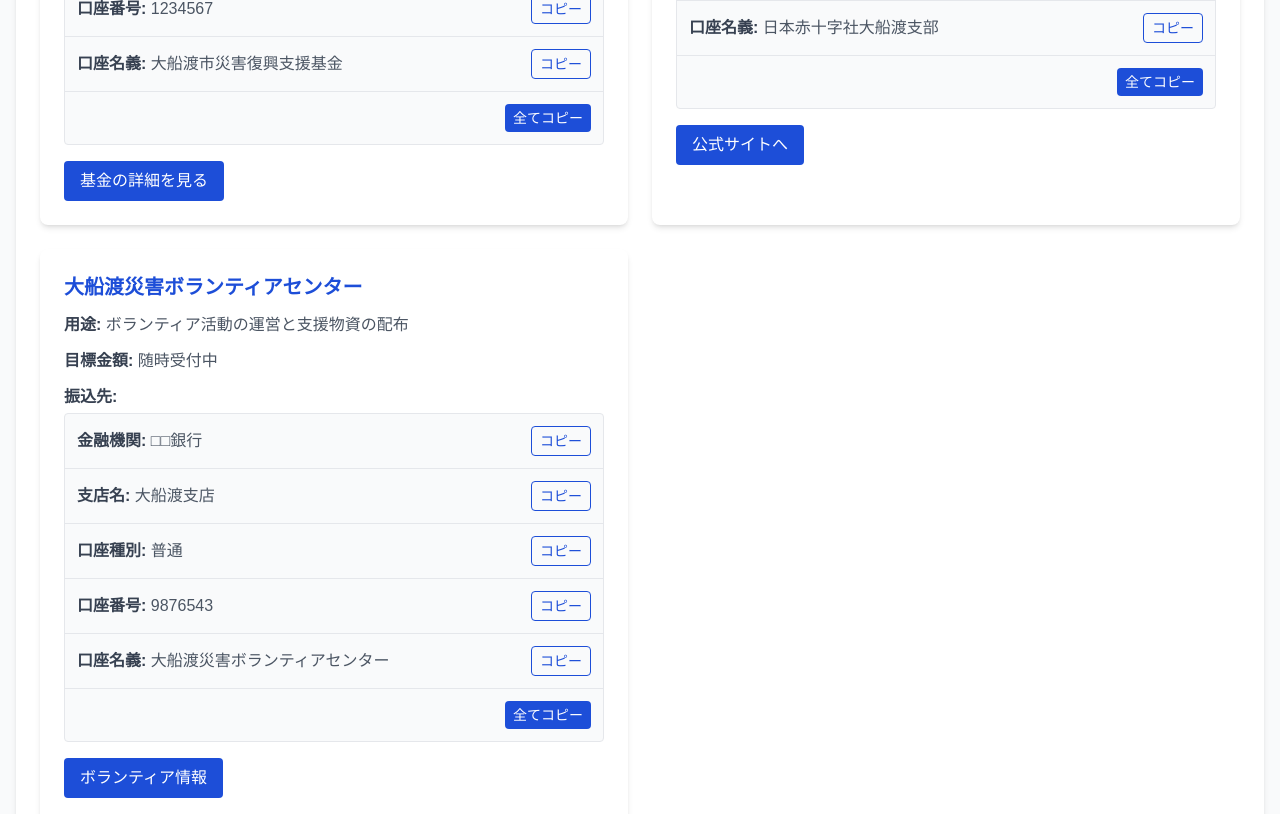
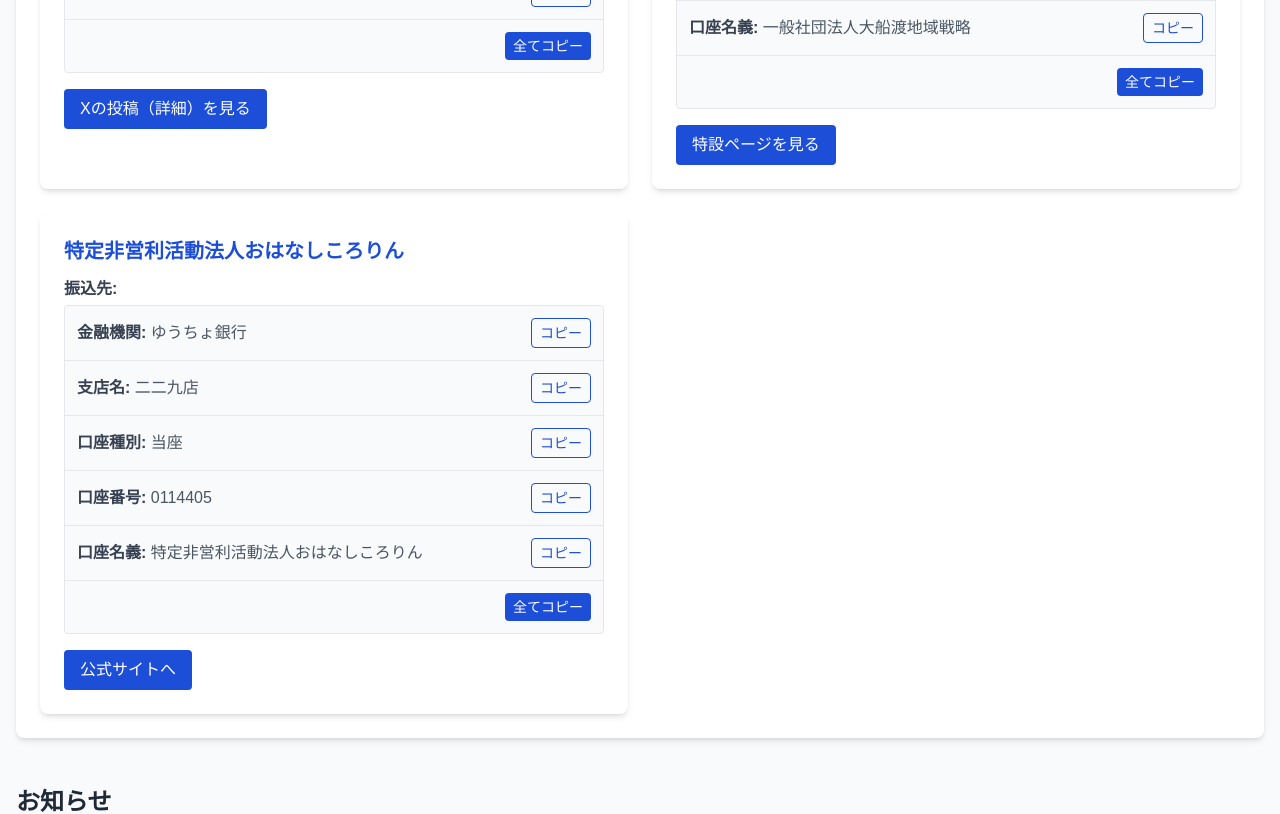
Before and after one commit to novalumo/disaster-prevention-info, a Next.js app: page /ofunato in a window 1280 px wide. Shown: the part 920-1734 px from the top of the page. Built offline with nearby package versions, Linux system fonts and the light colour scheme.

Commit message:
Update donation organizations for Ofunato disaster support with current bank details

```diff
--- a/src/app/ofunato/DonationInfoCard.tsx
+++ b/src/app/ofunato/DonationInfoCard.tsx
@@ -4,59 +4,74 @@
 
 const donationOrganizations = [
   {
-    id: 'ofunato-fund',
-    organizationName: '大船渡市災害復興支援基金',
-    purpose: '被災者の生活再建と地域の復興支援',
-    amount: 50000000,
+    // 金融機関: 岩手銀行
+    // 支店名: 大船渡支店
+    // 口座種別: 普通
+    // 口座番号: 2122172
+    // 口座名義: 大船渡市災害義援金（林野火災）
+    id: 'ofunato-city',
+    organizationName: '大船渡市',
     accountInfo: [
-      { id: 'ofunato-bank', label: '金融機関', value: '○○銀行' },
-      { id: 'ofunato-branch', label: '支店名', value: '大船渡支店' },
-      { id: 'ofunato-type', label: '口座種別', value: '普通' },
-      { id: 'ofunato-number', label: '口座番号', value: '1234567' },
+      { id: 'ofunato-city-bank', label: '金融機関', value: '岩手銀行' },
+      { id: 'ofunato-city-branch', label: '支店名', value: '大船渡支店' },
+      { id: 'ofunato-city-type', label: '口座種別', value: '普通' },
+      { id: 'ofunato-city-number', label: '口座番号', value: '2122172' },
       {
-        id: 'ofunato-name',
+        id: 'ofunato-city-name',
         label: '口座名義',
-        value: '大船渡市災害復興支援基金',
+        value: '大船渡市災害義援金（林野火災）',
       },
     ],
-    websiteUrl: 'https://example.com/ofunato-fund',
-    websiteLabel: '基金の詳細を見る',
+    websiteUrl: 'https://x.com/ofunato_city/status/1895270348461088914/photo/1',
+    websiteLabel: 'Xの投稿（詳細）を見る',
   },
   {
-    id: 'red-cross',
-    organizationName: '日本赤十字社 大船渡支部',
-    purpose: '被災者への医療支援と生活必需品の提供',
+    // 金融機関: 気仙沼信用金庫
+    // 支店名: 大船渡支店
+    // 口座種別: 普通
+    // 口座番号: 1084642
+    // 口座名義: 一般社団法人大船渡地域戦略
+    id: 'ofunato-ss',
+    organizationName: '一般社団法人大船渡地域戦略',
+    purpose: '飲食店による炊き出し、ホテル・旅館による寝具やお風呂の提供',
     accountInfo: [
-      { id: 'redcross-bank', label: '金融機関', value: '△△銀行' },
-      { id: 'redcross-branch', label: '支店名', value: '大船渡支店' },
-      { id: 'redcross-type', label: '口座種別', value: '普通' },
-      { id: 'redcross-number', label: '口座番号', value: '7654321' },
+      { id: 'ofunato-ss-bank', label: '金融機関', value: '気仙沼信用金庫' },
+      { id: 'ofunato-ss-branch', label: '支店名', value: '大船渡支店' },
+      { id: 'ofunato-ss-type', label: '口座種別', value: '普通' },
+      { id: 'ofunato-ss-number', label: '口座番号', value: '1084642' },
       {
-        id: 'redcross-name',
+        id: 'ofunato-ss-name',
         label: '口座名義',
-        value: '日本赤十字社大船渡支部',
+        value: '一般社団法人大船渡地域戦略',
       },
     ],
-    websiteUrl: 'https://example.com/red-cross',
+    websiteUrl: 'https://www.ofunato-ss.com/news/detail/20250227-fire',
+    websiteLabel: '特設ページを見る',
   },
   {
-    id: 'volunteer-center',
-    organizationName: '大船渡災害ボランティアセンター',
-    purpose: 'ボランティア活動の運営と支援物資の配布',
-    amount: '随時受付中',
+    // ・ゆうちょ銀行
+    // 口座番号：02260-8-114405
+    // 加入者名：特定非営利活動法人おはなしころりん
+    // ・ゆうちょ銀行以外からの振込先
+    // 銀行名：ゆうちょ銀行　金融機関コード：9900　店番：229
+    // 預金種目：当座　店名：二二九店　口座番号：0114405
+    // 加入者名：特定非営利活動法人おはなしころりん
+    id: 'ohanashikororin',
+    organizationName: '特定非営利活動法人おはなしころりん',
+    purpose: '',
     accountInfo: [
-      { id: 'volunteer-bank', label: '金融機関', value: '□□銀行' },
-      { id: 'volunteer-branch', label: '支店名', value: '大船渡支店' },
-      { id: 'volunteer-type', label: '口座種別', value: '普通' },
-      { id: 'volunteer-number', label: '口座番号', value: '9876543' },
+      { id: 'ohanashikororin-bank', label: '金融機関', value: 'ゆうちょ銀行' },
+      { id: 'ohanashikororin-branch', label: '支店名', value: '二二九店' },
+      { id: 'ohanashikororin-type', label: '口座種別', value: '当座' },
+      { id: 'ohanashikororin-number', label: '口座番号', value: '0114405' },
       {
-        id: 'volunteer-name',
+        id: 'ohanashikororin-name',
         label: '口座名義',
-        value: '大船渡災害ボランティアセンター',
+        value: '特定非営利活動法人おはなしころりん',
       },
     ],
-    websiteUrl: 'https://example.com/volunteer',
-    websiteLabel: 'ボランティア情報',
+    websiteUrl: 'https://www.ohanashikororin.org/',
+    websiteLabel: '公式サイトへ',
   },
 ];
 
```
